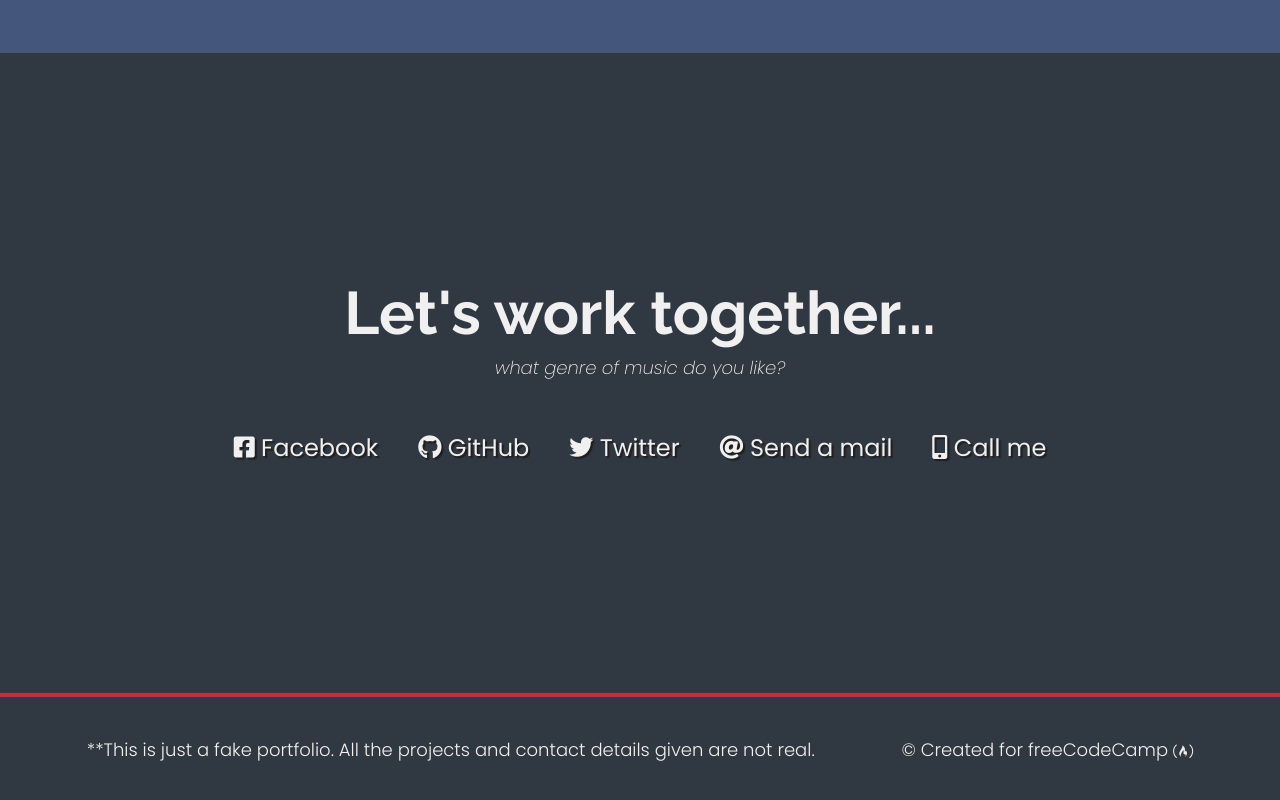
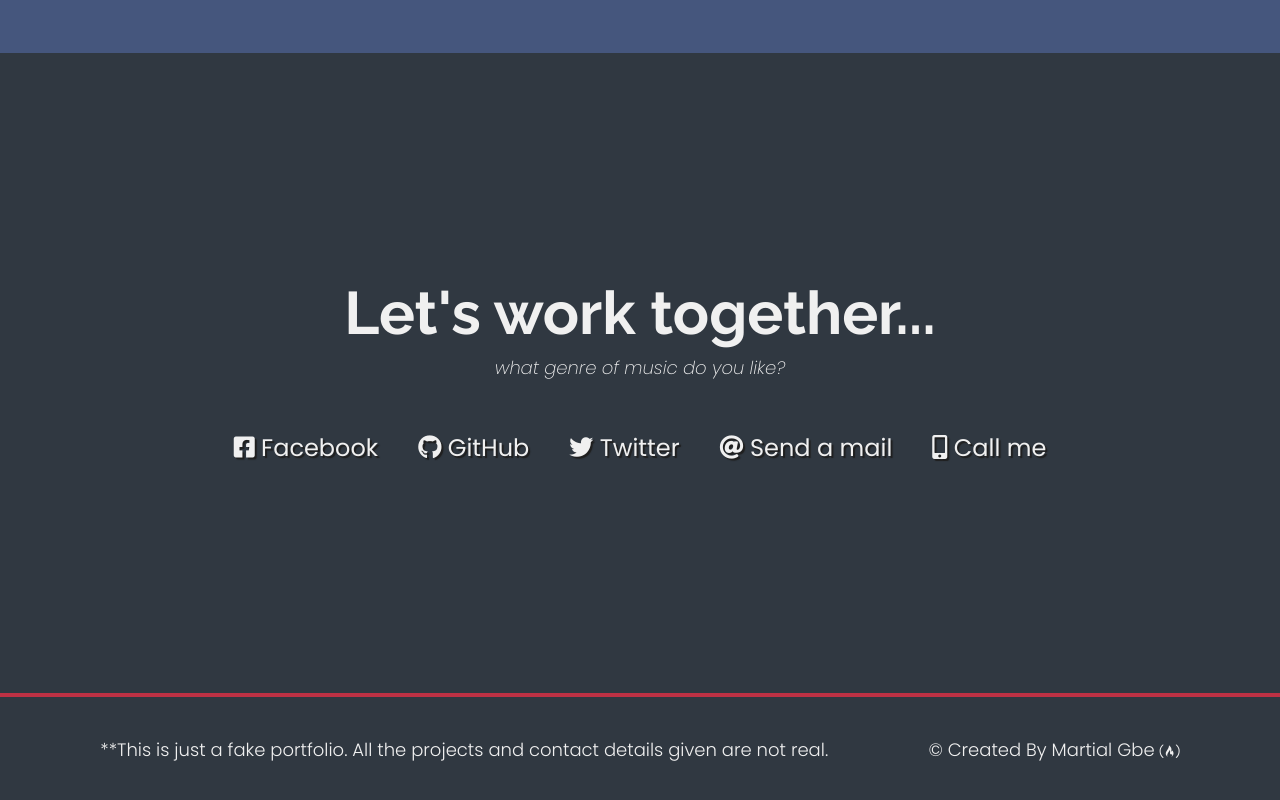
Before and after one commit to martialgbe/fccPersonalPortfolioWebPage, a plain HTML site: page index.html in a window 1280 px wide. Shown: the part 1912-2712 px from the top of the page. Drawn offline with Linux system fonts and the light colour scheme.

Commit message:
adding file

```diff
--- a/index.html
+++ b/index.html
@@ -43,7 +43,7 @@
 
 <section id="welcome-section" class="welcome-section">
   <h1>Hey I am Martial Gbe</h1>
-  <p>a Cybersecurity Developper and Musician</p>
+  <p>a Cybersecurity Developer and Musician</p>
 </section>
 
 <!-- END WELCOME SECTION -->
@@ -132,25 +132,25 @@
 
   <div class="contact-links">
     <a
-      href="https://facebook.com/freecodecamp"
+      href="#"
       target="_blank"
       class="btn contact-details"
       ><i class="fab fa-facebook-square"></i> Facebook</a
     >
     <a
       id="profile-link"
-      href="https://github.com/freecodecamp"
+      href="#"
       target="_blank"
       class="btn contact-details"
       ><i class="fab fa-github"></i> GitHub</a
     >
     <a
-      href="https://twitter.com/freecodecamp"
+      href="#"
       target="_blank"
       class="btn contact-details"
       ><i class="fab fa-twitter"></i> Twitter</a
     >
-    <a href="mailto:example@example.com" class="btn contact-details"
+    <a href="#" class="btn contact-details"
       ><i class="fas fa-at"></i> Send a mail</a
     >
     <a href="tel:555-555-5555" class="btn contact-details"
@@ -168,9 +168,9 @@
     are not real.
   </p>
   <p>
-    &copy; Created for
-    <a href="https://www.freecodecamp.com/" target="_blank"
-      >freeCodeCamp <i class="fab fa-free-code-camp"></i
+    &copy; Created By
+    <a href="https://martialgbe.github.io/fccPersonalPortfolioWebPage/" target="_blank"
+      >Martial Gbe <i class="fab fa-free-code-camp"></i
     ></a>
   </p>
 </footer>
```
